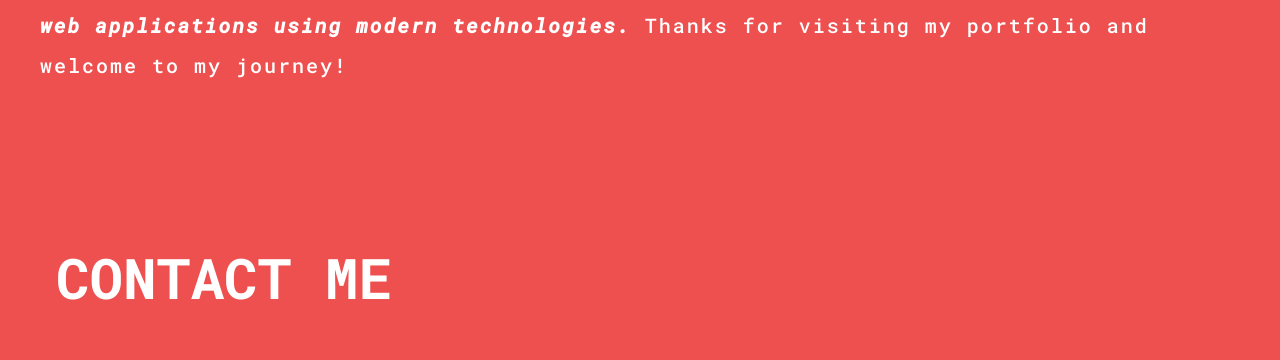
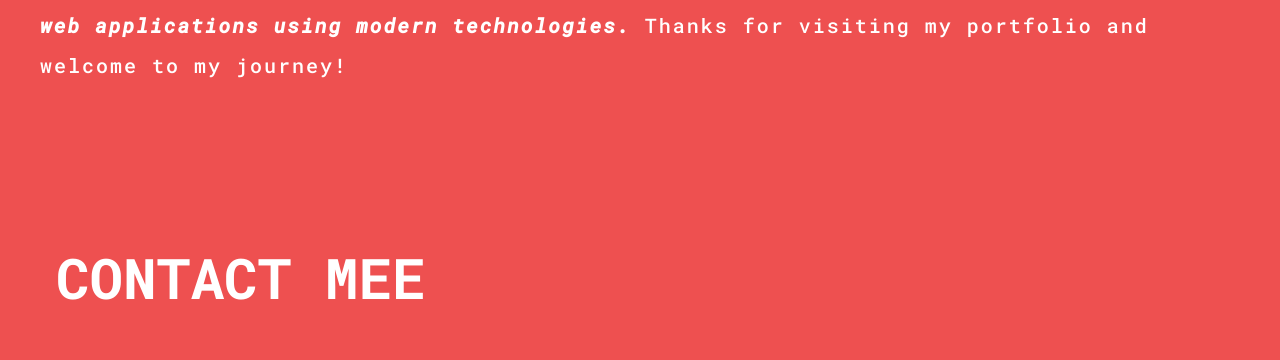
Before and after one commit to Mardotquis/portfolio, a React (Create React App) app: page / in a window 1280 px wide. Shown: the part 4587-4947 px from the top of the page. Built offline with nearby package versions, Linux system fonts and the light colour scheme.

Commit message:
changed back

```diff
--- a/src/components/Contact/Contact.js
+++ b/src/components/Contact/Contact.js
@@ -2,8 +2,8 @@ import React from 'react';
 
 const Contact = () => {
 
-    const submitForm = (e) => {
-        e.preventDefault();
+    const submitForm = () => {
+        // e.preventDefault();
         const firstName = document.querySelector('#firstName').value
             , lastName = document.querySelector('#lastName').value
             , phoneNumber = document.querySelector('#phoneNumber').value
@@ -25,7 +25,7 @@ const Contact = () => {
     };
     return (
         <section id="contact">
-            <h2 className="section__header__primary">Contact Me</h2>
+            <h2 className="section__header__primary">Contact Mee</h2>
             <div className="contact__main-content">
 
                 <p className="contact__text_primary">Feel free to <a href="mailto:marquis0403@gmail.com" className="contact__span-email">email</a> me or fill out this form and I will get back to you as soon as possible!</p>
```
